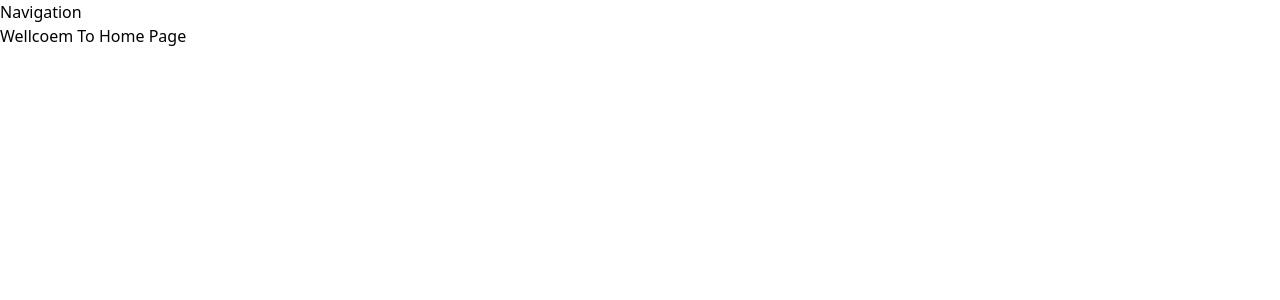
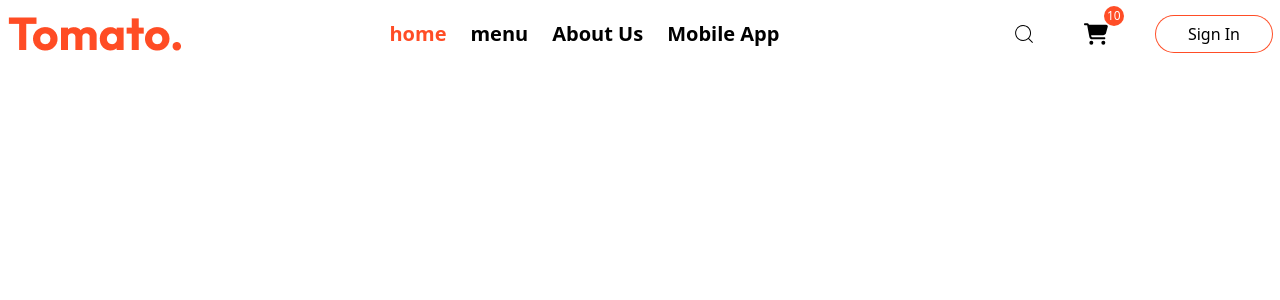
Before and after one commit to shagorpixel/react-food-dalivary-app, a React (Vite) app: page / in a window 1280 px wide. Shown: the top 300 px of the page. Built offline with nearby package versions, Linux system fonts and the light colour scheme.

Commit message:
Add Navber For Dextop Screen

```diff
--- a/package.json
+++ b/package.json
@@ -13,6 +13,7 @@
     "@tailwindcss/vite": "^4.1.3",
     "react": "^19.0.0",
     "react-dom": "^19.0.0",
+    "react-icons": "^5.5.0",
     "react-router-dom": "^7.5.0",
     "tailwindcss": "^4.1.3"
   },
--- a/src/Components/Nav.jsx
+++ b/src/Components/Nav.jsx
@@ -1,8 +1,84 @@
+import { assets } from './../assets/frontend_assets/assets';
+import { CiSearch } from "react-icons/ci";
+import { FaCartShopping } from "react-icons/fa6";
+import { FaBars } from "react-icons/fa";
+import { NavLink } from 'react-router-dom';
+const NavItems = () => {
+    const navList = [
+        {
+            name:'home',
+            path:'/'
+        },
+        {
+            name:'menu',
+            path:'/menu'
+        },
+        {
+            name:'About Us',
+            path:'/about'
+        },
+        {
+            name:'Mobile App',
+            path:'/mobileApp'
+        },
+        {
+            name:'Cart',
+            path:'/cart'
+        },
+        {
+            name:'Sign In',
+            path:'/signin'
+        }
+    ]
+    return (
+        <ul className=' flex flex-col md:flex-row md:space-x-6'>
+            {
+                navList.map((navList,index)=>
+                    navList.name === "Sign In" || navList.name === "Cart"?
+                <li className='md:hidden block' key={index}>
+                    <NavLink
+                    to={navList.path}
+                    className={({ isActive}) =>
+                        isActive ? "text-primary" : ""
+                      }
+
+                    >{navList.name}</NavLink>
+                </li> :
+                <li key={index}>
+                <NavLink
+                to={navList.path}
+                className={({ isActive}) =>
+                    isActive ? "text-primary font-bold text-xl" : "font-semibold text-xl"
+                  }
+
+                >{navList.name}</NavLink></li>
+                )
+            }
+        </ul>
+    );
+};
+
 const Nav = () => {
     return (
-        <div>
-            Navigation
-        </div>
+        <nav className=' py-4'>
+            <div className=' flex justify-between items-center custom-container'>
+                <div>
+                <img src={assets.logo} alt="" />
+                </div>
+                <div className=' hidden md:block'>
+                <NavItems></NavItems>
+                </div>
+                <div className=' hidden md:flex space-x-12 items-center'>
+                        <span className=' text-2xl'><CiSearch /></span>
+                        <div className=' relative'>
+                            <span className=' text-2xl'><FaCartShopping /></span>
+                            <div className=' size-5 bg-primary text-white text-xs flex items-center justify-center rounded-full absolute -right-4 -top-4'>10</div>
+                        </div>
+                        <button className=' py-1.5 px-8 ring ring-primary rounded-full cursor-pointer '>Sign In</button>
+                </div>
+                <span className=' text-2xl cursor-pointer md:hidden'><FaBars /></span>
+            </div>
+        </nav>
     );
 };
 
--- a/src/Pages/Home/Home.jsx
+++ b/src/Pages/Home/Home.jsx
@@ -1,7 +1,7 @@
 const Home = () => {
     return (
         <div>
-            <h2>Wellcoem To Home Page</h2>
+
         </div>
     );
 };
--- a/src/index.css
+++ b/src/index.css
@@ -1,4 +1,8 @@
 @import "tailwindcss";
 @theme{
     --color-primary:#FF4D26;
+    --color-secoundary:#8890AA;
 }
+.custom-container{
+    @apply max-w-7xl mx-auto px-2
+}
```
Also changed, not shown: src/main.jsx (+21 -1 lines), 1 other file (tests, documents, lock files or other folders).
